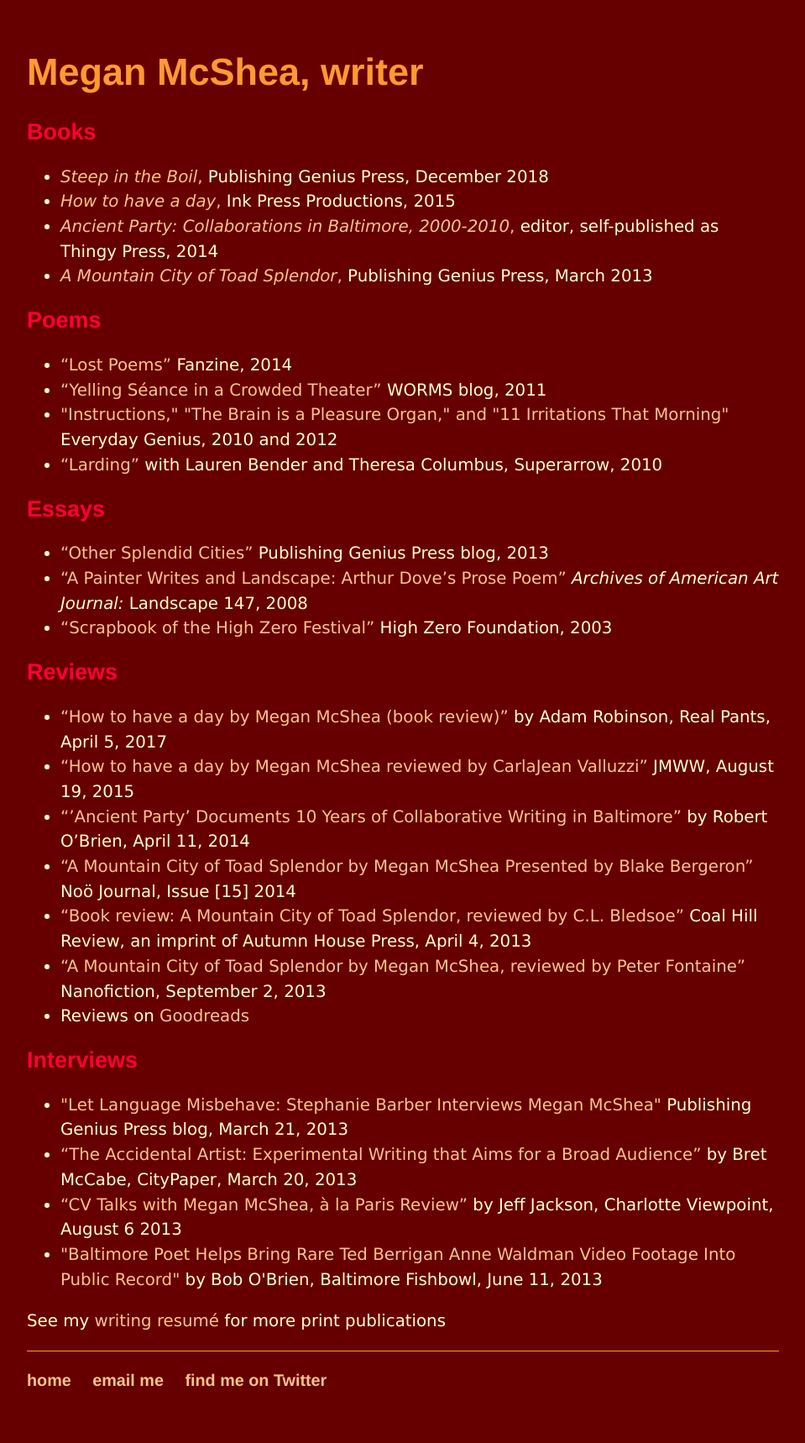
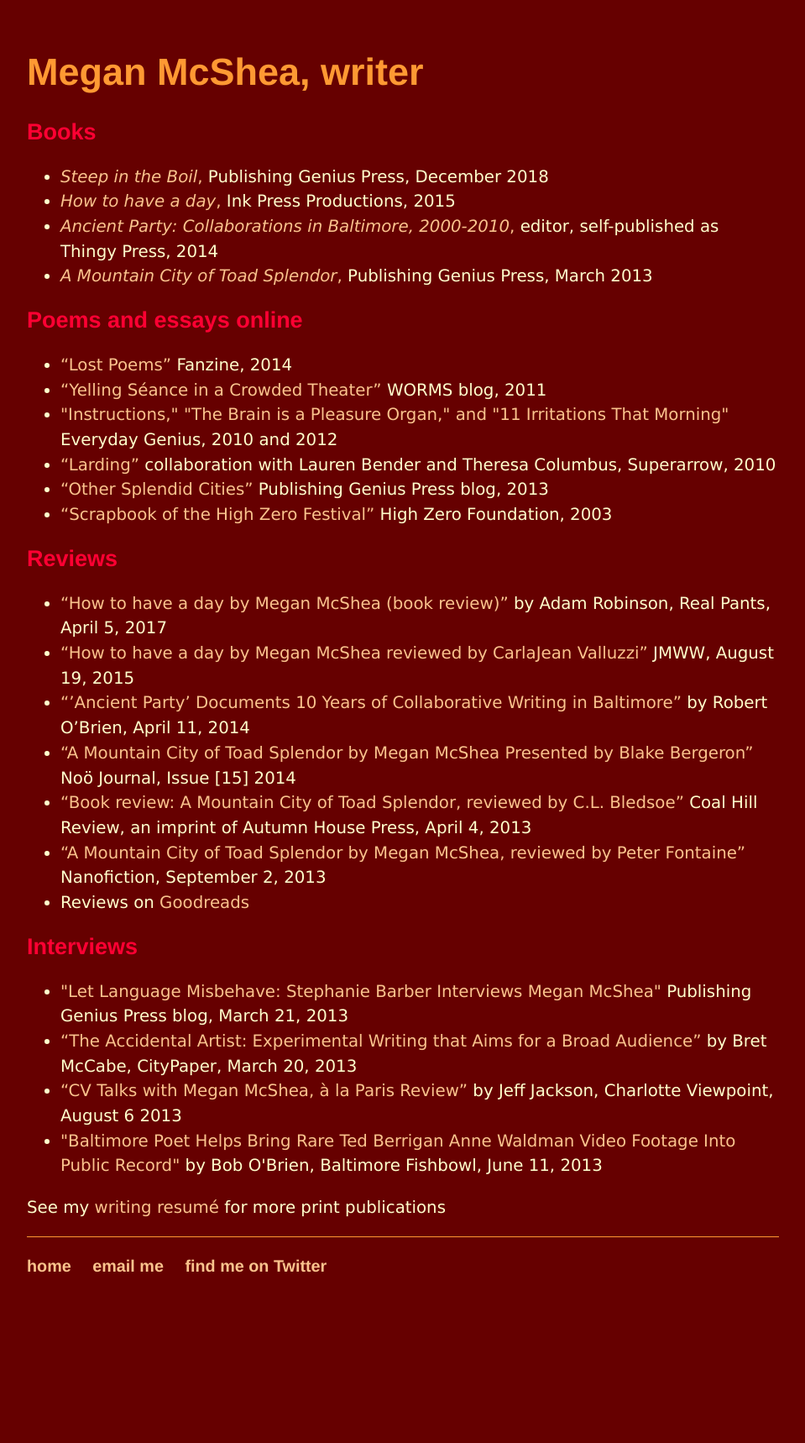
Before and after one commit to megan-mcshea/megan-mcshea.github.io, a Jekyll site: the page built from writer.html, in a window 1280 px wide. Shown: the whole page at 84% size, without its empty margins (160-1119 px from the left). Built offline with Jekyll 4.4.1, drawn with Linux system fonts in a browser that asks for light colours; after the commit the page ends 1583 px from its top, so only the background shows below that.

Commit message:
Update writer.html

```diff
--- a/writer.html
+++ b/writer.html
@@ -12,17 +12,13 @@ title: Megan McShea, writer
 <li><a href="https://www.publishinggenius.com/product/a-mountain-city-of-toad-splendor-by-megan-mcshea/"><i>A Mountain City of Toad Splendor</i>,</a> Publishing Genius Press, March 2013 </li>
 </ul>
 
-	<h2>Poems</h2>
+	<h2>Poems and essays online</h2>
 	<ul><li><a href="http://thefanzine.com/lost-poems/">“Lost Poems”</a> Fanzine, 2014</li>
 <li><a href="http://wormsbaltimore.blogspot.com/2011/12/yelling-seance-in-crowded-theater.html">“Yelling Séance in a Crowded Theater”</a> WORMS blog, 2011 </li>
 		<li><a href="http://www.everyday-genius.com/2010/01/megan-mcshea.html">"Instructions,"</a> <a href="http://www.everyday-genius.com/2012/03/megan-mcshea.html">"The Brain is a Pleasure Organ," and "11 Irritations That Morning"</a> Everyday Genius, 2010 and 2012</li>
-		<li><a href="http://www.superarrow.org/IssueThree/BCM.html">“Larding”</a> with Lauren Bender and Theresa Columbus, Superarrow, 2010</li>
-	</ul>
-
-	<h2>Essays</h2>
-	<ul><li><a href="http://publishinggenius.com/?p=1729">“Other Splendid Cities”</a> Publishing Genius Press blog, 2013</li>
-<li><a href="http://www.journals.uchicago.edu/toc/aaa/2008/47/1%2F2">“A Painter Writes and Landscape: Arthur Dove’s Prose Poem”</a> <i>Archives of American Art Journal:</i> Landscape 147, 2008</li>
-		<li><a href="http://www.highzero.org/2003_documentation">“Scrapbook of the High Zero Festival”</a> High Zero Foundation, 2003 </li>
+		<li><a href="http://www.superarrow.org/IssueThree/BCM.html">“Larding”</a> collaboration with Lauren Bender and Theresa Columbus, Superarrow, 2010</li>
+<li><a href="http://publishinggenius.com/?p=1729">“Other Splendid Cities”</a> Publishing Genius Press blog, 2013</li>
+	<li><a href="http://www.highzero.org/2003_documentation">“Scrapbook of the High Zero Festival”</a> High Zero Foundation, 2003 </li>
 	</ul>
 
 	<h2>Reviews</h2>
```
